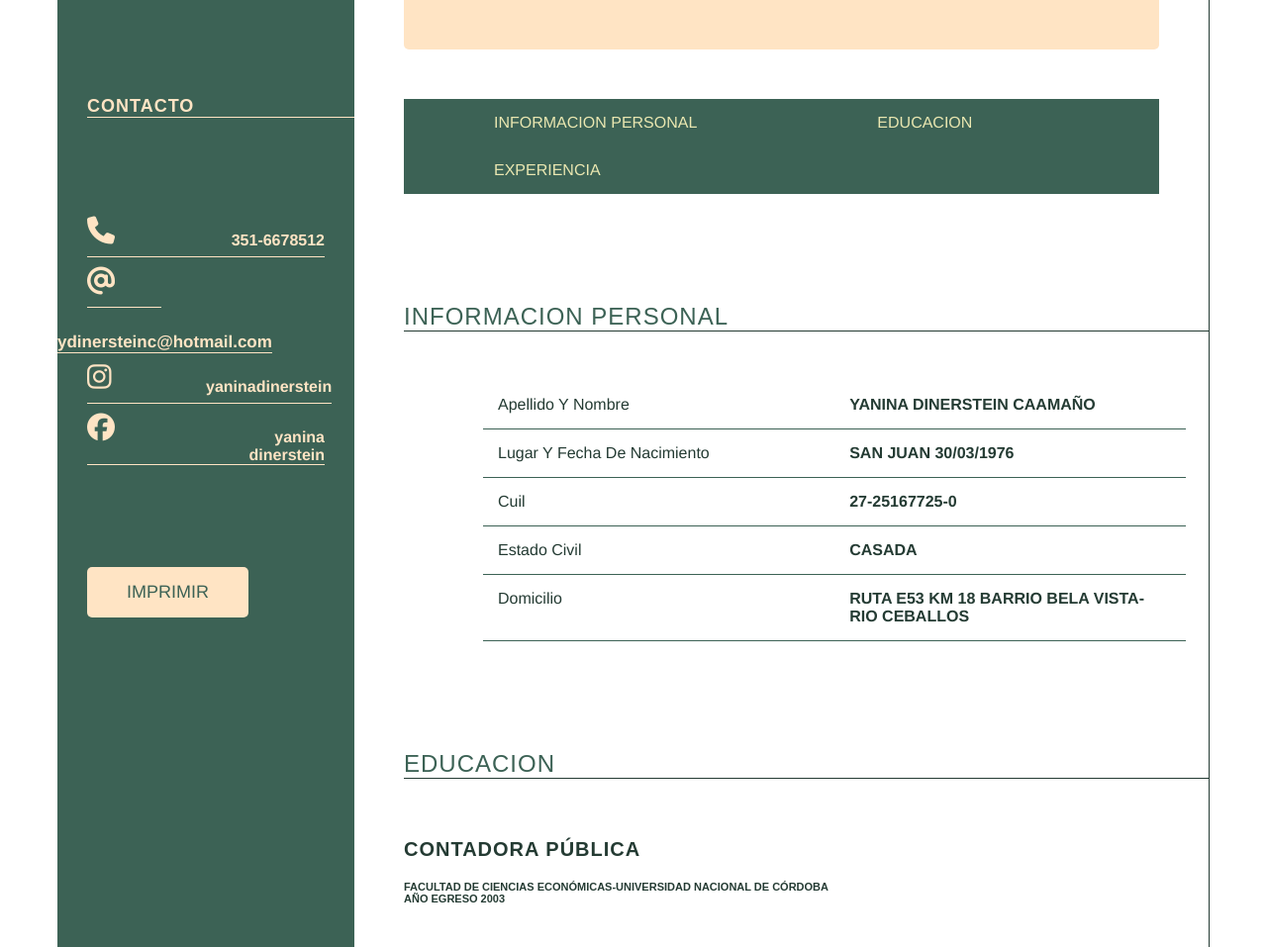
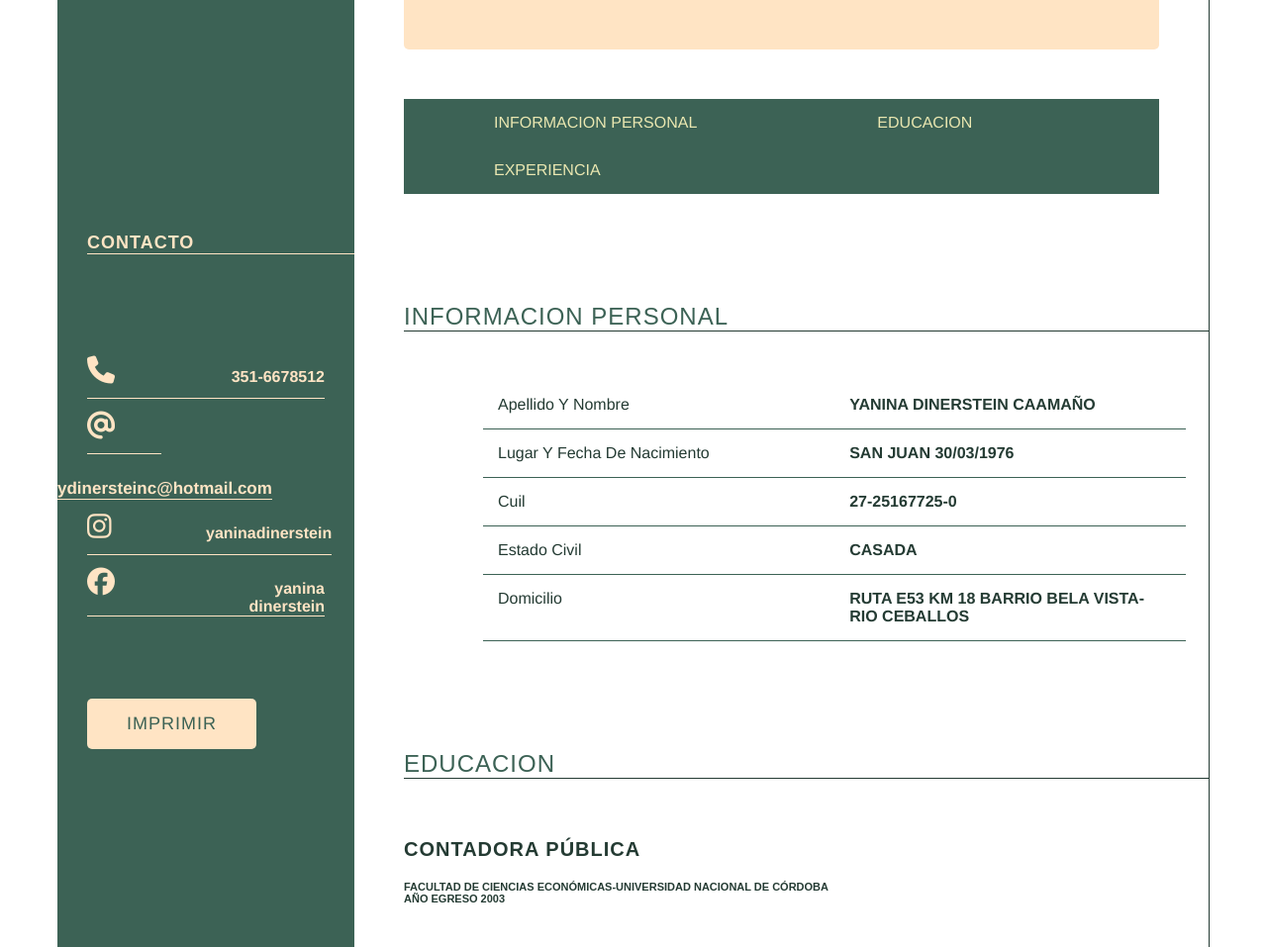
Before and after one commit to YaninaDC/yanina-cv-ticmas, a plain HTML site: page index.html in a window 1280 px wide. Shown: the part 710-1667 px from the top of the page at 99% size. Drawn offline with Linux system fonts and the light colour scheme.

Commit message:
version final definitiva

```diff
--- a/css/estilos.css
+++ b/css/estilos.css
@@ -69,7 +69,7 @@ aside h2{
        text-transform: uppercase;
        border-bottom: bisque solid 1px;
        padding-top:0px;
-       margin: 100px 0px 0px 30px;
+       margin: 238px 0px 0px 30px;
 }
 aside dl{
     display: flex;
@@ -83,12 +83,14 @@ aside dl{
         flex-basis: 40%;
         border-bottom: bisque solid 1px;
         padding: 0px;
+
 }
+
 .contacto dt{
     color: bisque;
     font-size: 28px;
     font-display: right;
-    line-height: 50px;
+    line-height: 55px;
     text-align: left;
     margin-left: 30px;
     padding: 0px;
@@ -148,8 +150,9 @@ figure figcaption{
     display: block;
     margin: left;
     padding: 15px 40px;
-    margin-top: 103px;
+    margin-top: 83px;
     margin-left: 30px;
+    letter-spacing: 1px;
 }
 #boton:hover{
     background-color: #3C6255;
--- a/index.html
+++ b/index.html
@@ -35,7 +35,7 @@
                 <figcaption>yanina dinerstein caamaño</figcaption>
             </figure>
         </section>
-        <section id="lista contacto">
+        <section id="lista_contacto">
             <h2>Contacto</h2>
             <dl class="contacto">
                 <dt><a href="https://wa.me/qr/3W5VLITNQR44H1" target="_blank">
```
